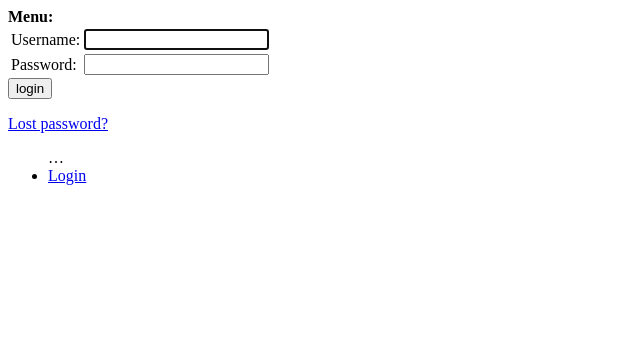
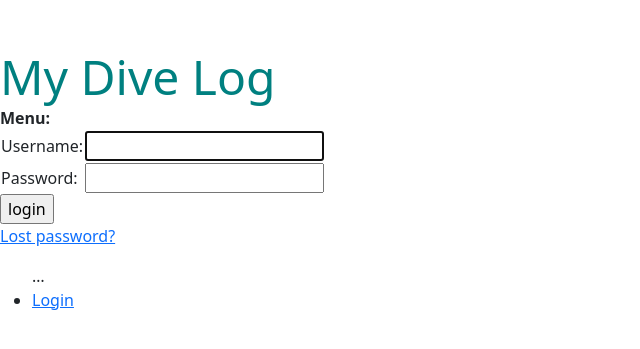
Before and after one commit to lisa-butler/My-Dive-Log, a Django app: page /accounts/login/ in a window 1280 px wide. Shown: the top 349 px of the page, without its empty margins (0-640 px from the left). Run offline with Django 3.2, Linux system fonts and the light colour scheme.

Commit message:
style.css imported into base_generic + working

```diff
--- a/log/views.py
+++ b/log/views.py
@@ -13,6 +13,7 @@ def get_logpage(request):
         'items': items
     }
     return render(request, "templates/logpage.html", context)
+
 
 def index(request):
     return render(request, 'index.html')
--- a/templates/base_generic.html
+++ b/templates/base_generic.html
@@ -1,11 +1,22 @@
+{% load static %}
 <!DOCTYPE html>
 <html>
   <head>
-    <title>{% block head_title %}{% endblock %}</title>
-    {% block extra_head %}
-    {% endblock %}
+    <meta charset="UTF-8">
+    <meta http-equiv="X-UA-Compatible" content="IE=edge">
+    <meta name="viewport" content="width=device-width, initial-scale=1.0">
+    <!-- Latest compiled and minified CSS -->
+    <link href="https://cdn.jsdelivr.net/npm/bootstrap@5.1.3/dist/css/bootstrap.min.css" rel="stylesheet">
+    <!--My Style Sheet-->
+    <link rel="stylesheet" href="{% static 'style.css' %}">
+    <!-- Latest compiled JavaScript -->
+    <script src="https://cdn.jsdelivr.net/npm/bootstrap@5.1.3/dist/js/bootstrap.bundle.min.js"></script>
+    <meta name="viewport" content="width=device-width, initial-scale=1">
+    <title>My Dive Log</title>
+
   </head>
   <body>
+    <h1 id="title">My Dive Log</h1>
     {% block body %}
 
     {% if messages %}
```
